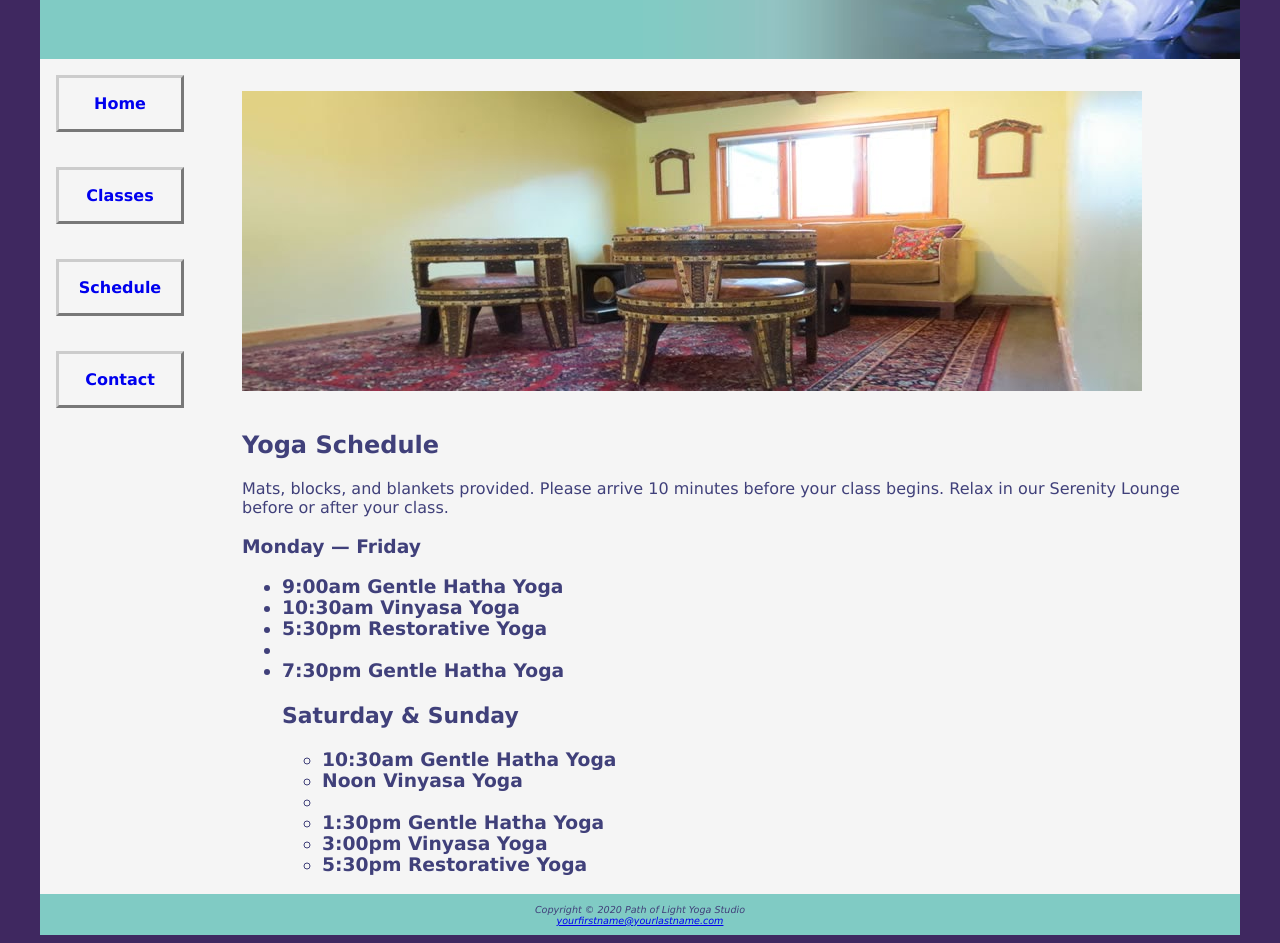
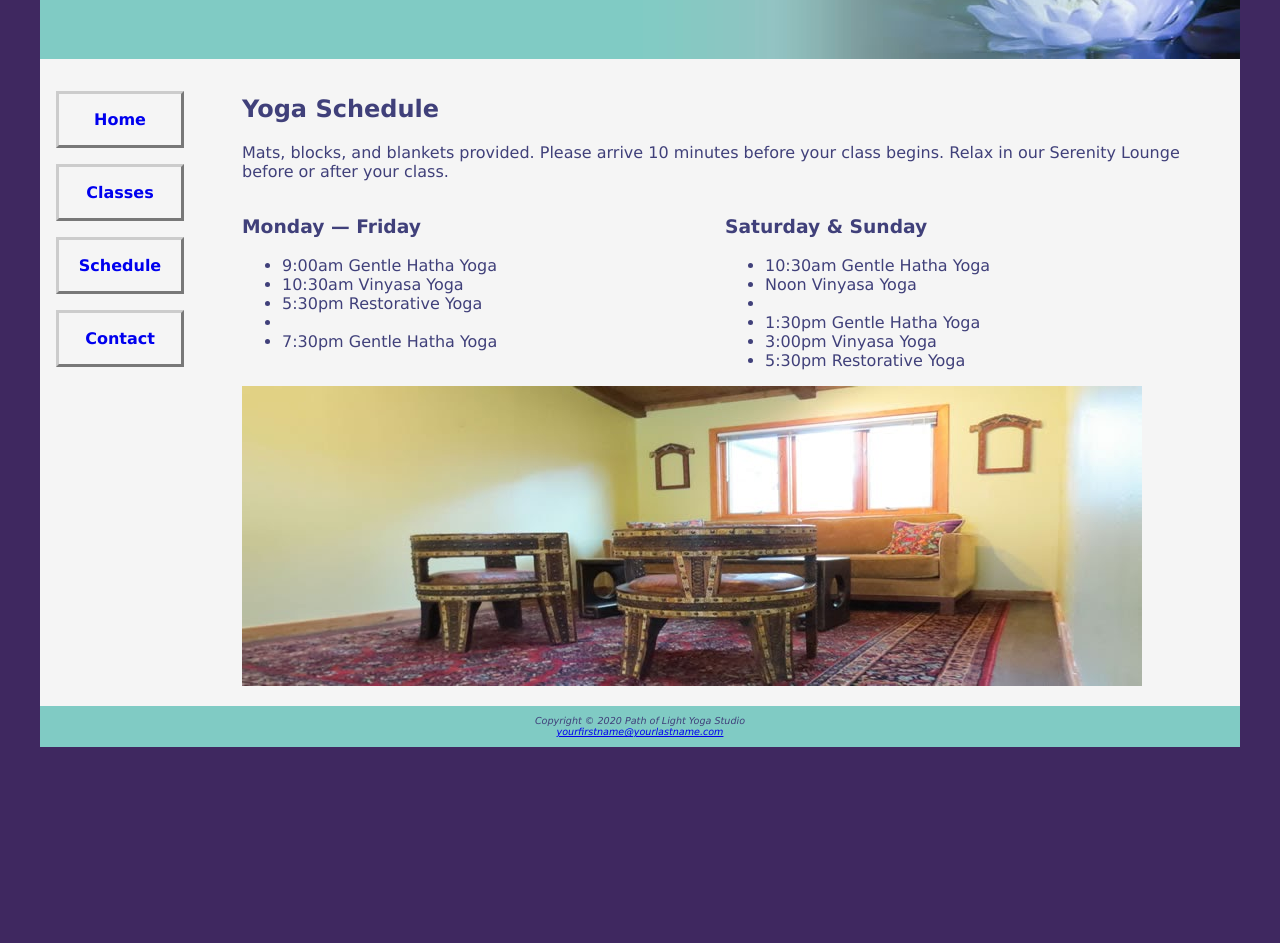
Before and after one commit to Daniel11111111w/Path-of-Light-Yoga-Studio, a plain HTML site: page schedule.html in a window 1280 px wide. Shown: the part 112-1055 px from the top of the page. After the commit the page ends 867 px from the top, so only its background shows below. Drawn offline with Linux system fonts and the light colour scheme.

Commit message:
Update schedule.html

```diff
--- a/schedule.html
+++ b/schedule.html
@@ -8,36 +8,42 @@
 <body>
 <div id="wrapper">
 <header>
-<h1>Path of Light Yoga Studio</h1>
+  <h1><a href="index.html">Path of Light Yoga Studio</a></h1>
 </header>
 <nav>
-<a href="index.html">Home</a> &nbsp;
-<a href="classes.html">Classes</a> &nbsp;
-<a href="schedule.html">Schedule</a> &nbsp;
-<a href="contact.html">Contact</a>
+  <ul>
+    <li><a href="index.html">Home</a></li>
+    <li><a href="classes.html">Classes</a></li>
+    <li><a href="schedule.html">Schedule</a></li>
+    <li><a href="contact.html">Contact</a></li>
+  </ul>
 </nav>
 <main>
-<div id="hero">
-<img src="yogalounge.jpg" alt="yoga lounge" width="900" height="300">
-</div>
 <h2>Yoga Schedule</h2>
 <p>Mats, blocks, and blankets provided. Please arrive 10 minutes before your class
 begins. Relax in our Serenity Lounge before or after your class.</p>
-<h3>Monday &mdash; Friday<h3>
-<ul>
+  <section class="onehalf">
+    <h3>Monday &mdash; Friday</h3>
+    <ul>
 <li>9:00am Gentle Hatha Yoga</li>
 <li>10:30am Vinyasa Yoga</li>
 <li>5:30pm Restorative Yoga<li>
 <li>7:30pm Gentle Hatha Yoga</li>
-</lu>
-<h3>Saturday &amp; Sunday</h3>
-<ul>
+</ul>
+  </section>
+  <section class="onehalf">
+    <h3>Saturday &amp; Sunday</h3>
+    <ul>
 <li>10:30am Gentle Hatha Yoga</li>
 <li>Noon Vinyasa Yoga<li>
 <li>1:30pm Gentle Hatha Yoga</li>
 <li>3:00pm Vinyasa Yoga</li>
 <li>5:30pm Restorative Yoga</li>
 </ul>
+  </section>
+  <div id="hero">
+    <img src="yogalounge.jpg" alt="yoga lounge" width="900" height="300">
+  </div>
 </main>
 <footer>
 Copyright &copy; 2020 Path of Light Yoga Studio<br>
```
